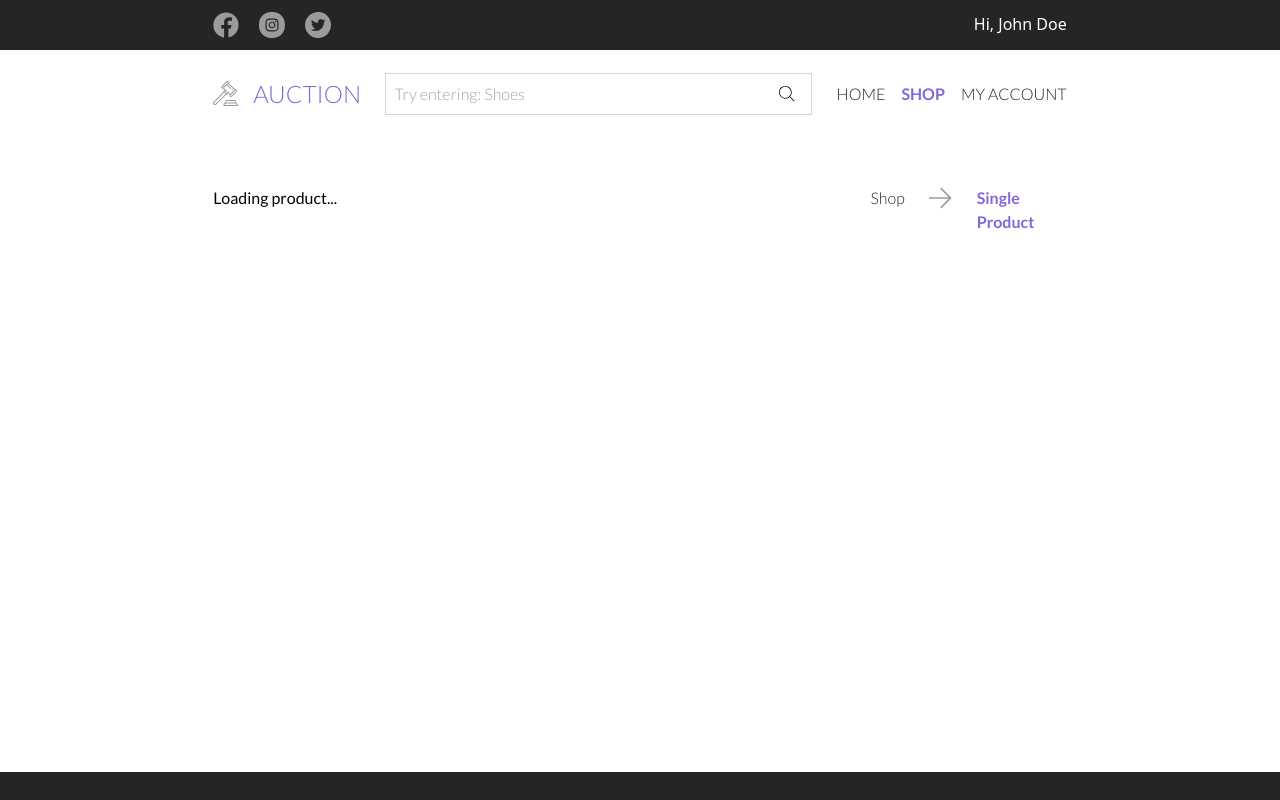
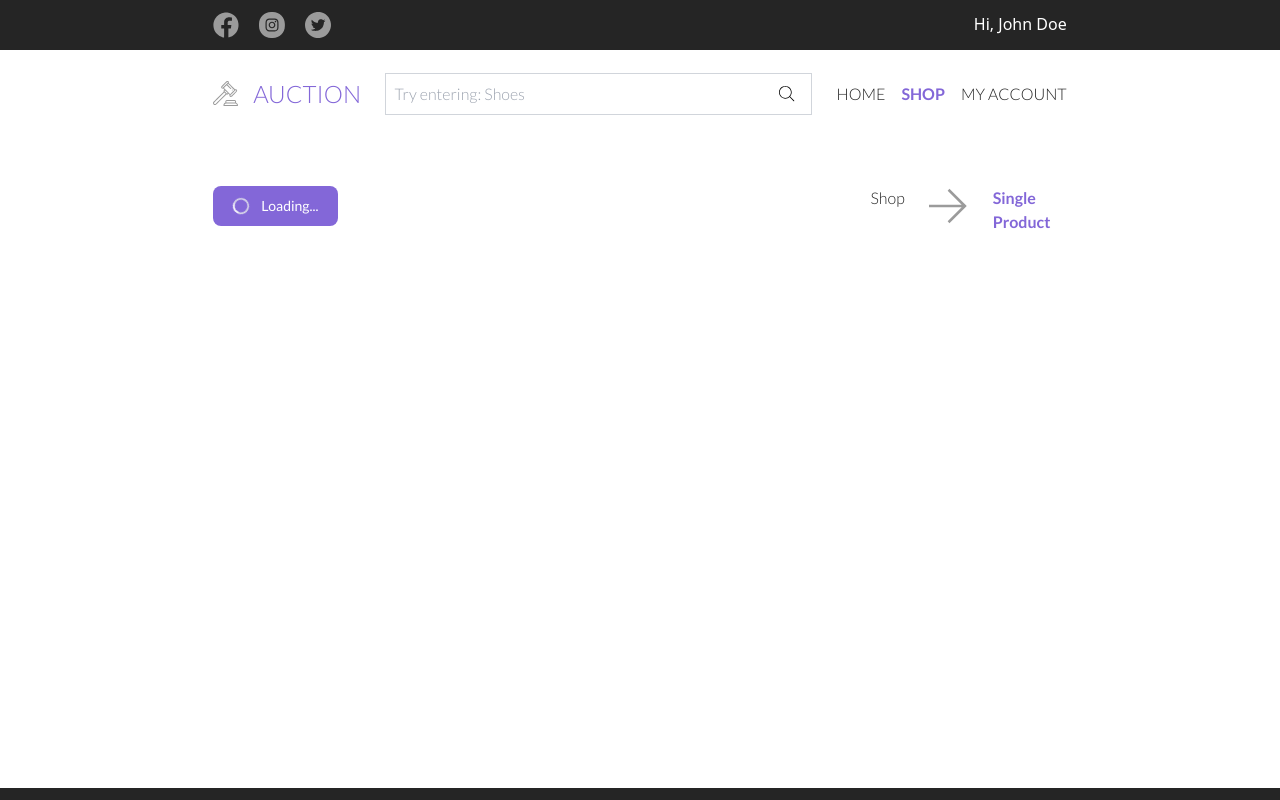
Before and after one commit to ilma-s/auction-app, a React (Vite) app in the folder frontend/: page /shop/item in a window 1280 px wide. Shown: the top 800 px of the page. Built offline with nearby package versions, Linux system fonts and the light colour scheme; a web font is replaced by a local one.

Commit message:
Create loading spinner

```diff
--- a/frontend/src/LazyLoadedComponents.tsx
+++ /dev/null
@@ -1,37 +0,0 @@
-import { lazy, Suspense } from 'react';
-
-const HealthCheck = lazy(() => import('./pages/healthCheck/HealthCheck'));
-const HomePage = lazy(() => import('./pages/homePage/HomePage'));
-const AboutUs = lazy(() => import('./pages/aboutUs/AboutUs'));
-const TermsAndConditions = lazy(
-    () => import('./pages/termsAndConditions/TermsAndConditions'),
-);
-const PrivacyPolicy = lazy(() => import('./pages/privacyPolicy/PrivacyPolicy'));
-
-export const LazyLoadedComponents = {
-    HealthCheck: () => (
-        <Suspense fallback={<div>Loading...</div>}>
-            <HealthCheck />
-        </Suspense>
-    ),
-    HomePage: () => (
-        <Suspense fallback={<div>Loading...</div>}>
-            <HomePage />
-        </Suspense>
-    ),
-    AboutUs: () => (
-        <Suspense fallback={<div>Loading...</div>}>
-            <AboutUs />
-        </Suspense>
-    ),
-    TermsAndConditions: () => (
-        <Suspense fallback={<div>Loading...</div>}>
-            <TermsAndConditions />
-        </Suspense>
-    ),
-    PrivacyPolicy: () => (
-        <Suspense fallback={<div>Loading...</div>}>
-            <PrivacyPolicy />
-        </Suspense>
-    ),
-};
--- a/frontend/src/app/App.tsx
+++ b/frontend/src/app/App.tsx
@@ -24,7 +24,7 @@
                     element={<PrivacyPolicy />}
                 />
                 <Route path="/api/health" element={<HealthCheck />} />
-                <Route path="/shop/item" element={<ProductPage />} />
+                <Route path="/shop/item/" element={<ProductPage />} />
                 <Route path="/shop" element={<ShopPage />} />
             </Routes>
         </div>
--- a/frontend/src/components/categoryList/CategoryList.tsx
+++ b/frontend/src/components/categoryList/CategoryList.tsx
@@ -17,7 +17,7 @@
     }, []);
 
     return (
-        <div className="w-60 cursor-not-allowed">
+        <div className="w-60 cursor-pointer">
             <div className="font-normal text-trueIndigo-500 pb-8 pl-3">
                 {CATEGORIES_STRING}
             </div>
--- /dev/null
+++ b/frontend/src/components/loadingSpinner/LoadingSpinner.tsx
@@ -0,0 +1,30 @@
+const LoadingSpinner = () => {
+    return (
+        <button
+            disabled
+            type="button"
+            className="text-white bg-trueIndigo-500 focus:ring-4 focus:ring-blue-300 font-medium rounded-lg text-sm px-5 py-2.5 text-center mr-2 dark:bg-blue-600 dark:hover:bg-blue-700 dark:focus:ring-blue-800 inline-flex items-center"
+        >
+            <svg
+                aria-hidden="true"
+                role="status"
+                className="inline w-4 h-4 mr-3 text-white animate-spin"
+                viewBox="0 0 100 101"
+                fill="none"
+                xmlns="http://www.w3.org/2000/svg"
+            >
+                <path
+                    d="M100 50.5908C100 78.2051 77.6142 100.591 50 100.591C22.3858 100.591 0 78.2051 0 50.5908C0 22.9766 22.3858 0.59082 50 0.59082C77.6142 0.59082 100 22.9766 100 50.5908ZM9.08144 50.5908C9.08144 73.1895 27.4013 91.5094 50 91.5094C72.5987 91.5094 90.9186 73.1895 90.9186 50.5908C90.9186 27.9921 72.5987 9.67226 50 9.67226C27.4013 9.67226 9.08144 27.9921 9.08144 50.5908Z"
+                    fill="#E5E7EB"
+                />
+                <path
+                    d="M93.9676 39.0409C96.393 38.4038 97.8624 35.9116 97.0079 33.5539C95.2932 28.8227 92.871 24.3692 89.8167 20.348C85.8452 15.1192 80.8826 10.7238 75.2124 7.41289C69.5422 4.10194 63.2754 1.94025 56.7698 1.05124C51.7666 0.367541 46.6976 0.446843 41.7345 1.27873C39.2613 1.69328 37.813 4.19778 38.4501 6.62326C39.0873 9.04874 41.5694 10.4717 44.0505 10.1071C47.8511 9.54855 51.7191 9.52689 55.5402 10.0491C60.8642 10.7766 65.9928 12.5457 70.6331 15.2552C75.2735 17.9648 79.3347 21.5619 82.5849 25.841C84.9175 28.9121 86.7997 32.2913 88.1811 35.8758C89.083 38.2158 91.5421 39.6781 93.9676 39.0409Z"
+                    fill="currentColor"
+                />
+            </svg>
+            Loading...
+        </button>
+    );
+};
+
+export default LoadingSpinner;
--- a/frontend/src/components/productListInfiniteScroll/ProductListInfiniteScroll.tsx
+++ b/frontend/src/components/productListInfiniteScroll/ProductListInfiniteScroll.tsx
@@ -1,10 +1,11 @@
+import React from 'react';
 import { useState, useEffect, useCallback, useRef } from 'react';
 import ProductUtils from '../../utils/entities/ProductUtils';
 import { Product } from '../../types';
 import { useNavigate } from 'react-router-dom';
-
 import bidIcon from './assets/bid-icon.svg';
 import favoriteIcon from './assets/favorite-icon.svg';
+import LoadingSpinner from '../loadingSpinner/LoadingSpinner';
 
 const ProductListInfiniteScroll = ({
     searchResults,
@@ -12,8 +13,6 @@
     searchResults?: Product[];
 }) => {
     const navigate = useNavigate();
-
-    console.log('in plis: ', searchResults);
 
     const handleProductClick = (productId: string) => {
         navigate(`/shop/item?product_id=${productId}`);
@@ -24,7 +23,6 @@
     const [isLoading, setIsLoading] = useState(false);
     const [hasMoreProducts, setHasMoreProducts] = useState(true);
     const [loadMore, setLoadMore] = useState(true);
-    const [initialLoadComplete, setInitialLoadComplete] = useState(false);
 
     const productsToLoad = 9;
     const containerRef = useRef<HTMLDivElement | null>(null);
@@ -68,7 +66,7 @@
         fetchMoreProducts();
 
         return () => {
-            setAllProducts(prevAllProducts => prevAllProducts);
+            setAllProducts([]);
         };
     }, [searchResults]);
 
@@ -116,7 +114,7 @@
                                 <div className="group-overlay absolute inset-0 bg-trueIndigo-500/50 flex justify-center items-center transition-opacity duration-300 opacity-0 group-hover:opacity-100">
                                     <div className="text-white flex justify-center items-center gap-3">
                                         <div
-                                            className="flex gap-1 bg-white cursor-not-allowed"
+                                            className="flex gap-2 bg-white cursor-not-allowed p-2"
                                             onClick={(e) => {
                                                 e.stopPropagation();
                                             }}
@@ -132,7 +130,7 @@
                                             />
                                         </div>
                                         <div
-                                            className="flex gap-1 bg-white cursor-not-allowed"
+                                            className="flex gap-2 bg-white cursor-not-allowed p-2"
                                             onClick={(e) => {
                                                 e.stopPropagation();
                                             }}
@@ -164,8 +162,12 @@
                     ))}
                 </div>
             </div>
-            {isLoading && <div>Loading...</div>}
-            {hasMoreProducts && (
+            {isLoading ? (
+                <div className="flex items-center justify-center h-24">
+                    <LoadingSpinner />
+                </div>
+            ) : null}
+            {hasMoreProducts && !isLoading && (
                 <button
                     onClick={handleLoadMoreClick}
                     className="pt-3 pb-3 pl-8 pr-8 mb-5 bg-trueIndigo-500 text-white mx-auto my-4 block"
--- a/frontend/src/pages/productPage/ProductPage.tsx
+++ b/frontend/src/pages/productPage/ProductPage.tsx
@@ -5,6 +5,7 @@
 import ProductInformation from '../../components/productInformation/ProductInformation';
 import { Product, BidInformation } from '../../types';
 import BidUtils from '../../utils/entities/BidUtils';
+import LoadingSpinner from '../../components/loadingSpinner/LoadingSpinner';
 
 const ProductPage = () => {
     const [product, setProduct] = useState<Product | null>(null);
@@ -107,7 +108,7 @@
                             <div>{product.name}</div>
                         </div>
                     ) : (
-                        <p>Loading product...</p>
+                        <LoadingSpinner />
                     )}
                 </div>
                 <AppPath />
--- a/frontend/src/pages/shopPage/LazyLoad.tsx
+++ b/frontend/src/pages/shopPage/LazyLoad.tsx
@@ -1,9 +1,16 @@
 import { lazy, Suspense } from 'react';
+import LoadingSpinner from '../../components/loadingSpinner/LoadingSpinner';
 
 const ShopPageComponent = lazy(() => import('./ShopPage'));
 
 const HomePage = () => (
-    <Suspense fallback={<div>Loading...</div>}>
+    <Suspense
+        fallback={
+            <div className="flex items-center justify-items">
+                <LoadingSpinner />
+            </div>
+        }
+    >
         <ShopPageComponent />
     </Suspense>
 );
--- a/frontend/src/utils/entities/BidUtils.ts
+++ b/frontend/src/utils/entities/BidUtils.ts
@@ -3,7 +3,7 @@
 
 class BidUtils {
     static async getBidInformation(productId: string): Promise<BidInformation> {
-        const data = await fetchData('bid-info', { product_id: productId });
+        const data = await fetchData(`bid-info/${productId}`);
         data.timeLeft = BidUtils.convertTimeLeft(data.timeLeft) as string;
         return data;
     }
```
